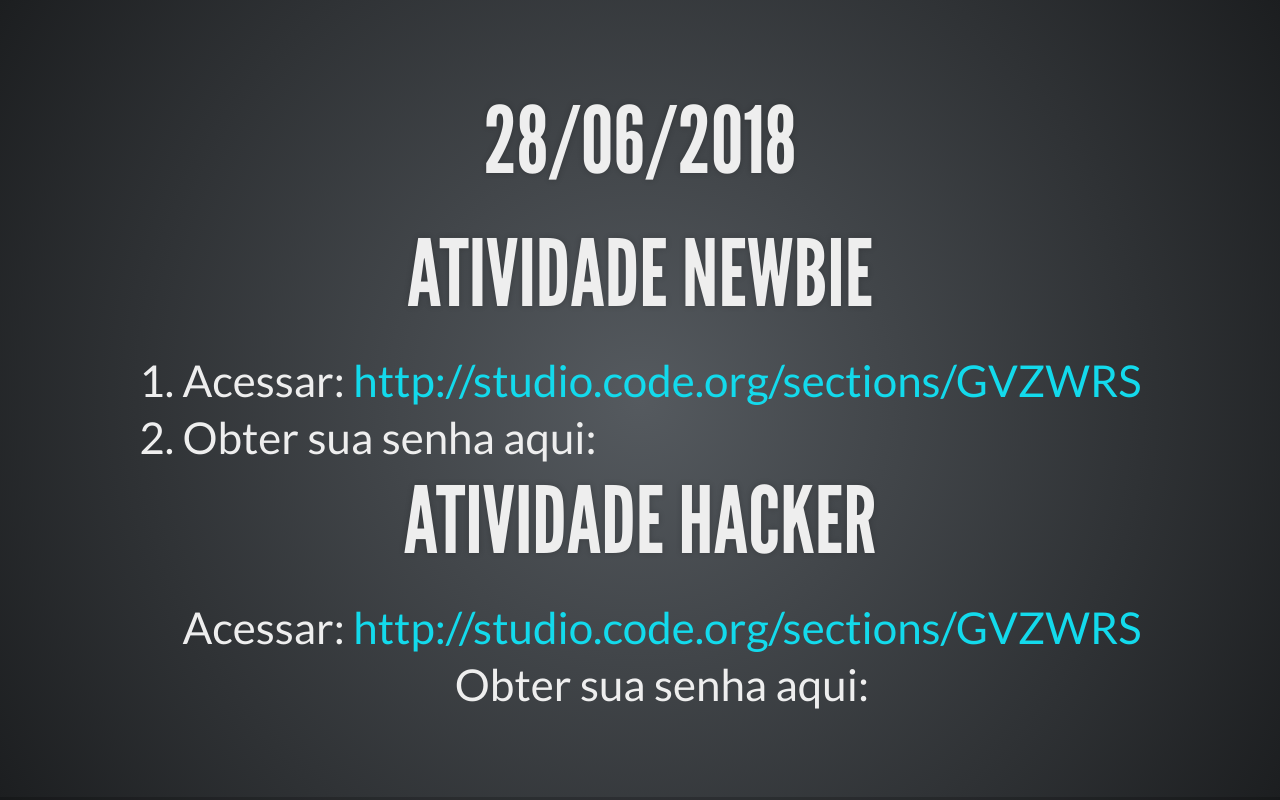
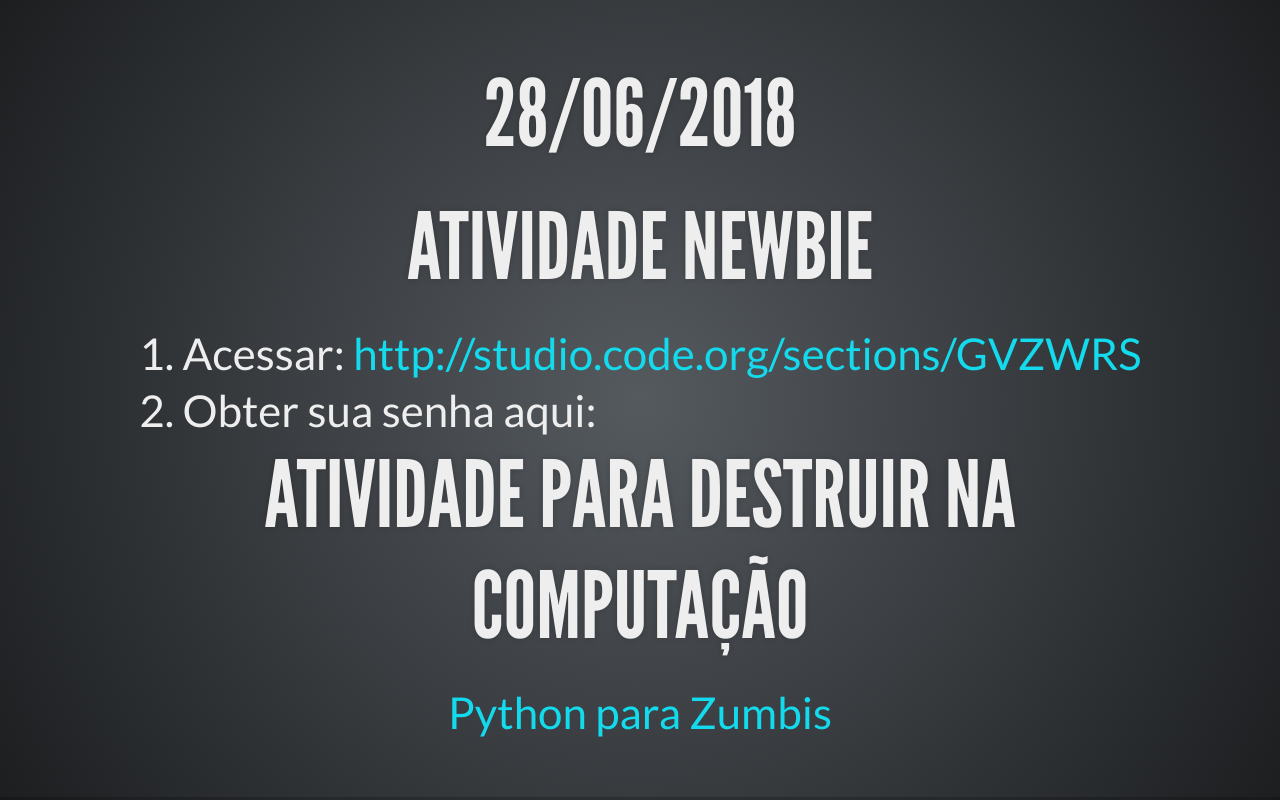
Before and after one commit to raciocinio-computacional/raciocinio-computacional.github.io, a website: page atividades.html in a window 1280 px wide. Drawn offline with Linux system fonts and the light colour scheme.

Commit message:
python para zumbis

```diff
--- a/atividades.html
+++ b/atividades.html
@@ -34,9 +34,11 @@
 					<li>Acessar: <a href="http://studio.code.org/sections/GVZWRS">http://studio.code.org/sections/GVZWRS</a></li>
 					<li>Obter sua senha aqui:</li>
 				</ol>
-				<h2>Atividade hacker</h2>
-				<ol>Acessar: <a href="http://studio.code.org/sections/GVZWRS">http://studio.code.org/sections/GVZWRS</a></ol>
-				<ol>Obter sua senha aqui:</ol>
+				<!-- <h2>Atividade hacker</h2>
+				Adicionar alunos fazendo-os ir khanacademy.org/coaches e digite em:
+				MPC2RFDV -->
+				<h2>Atividade para destruir na computação</h2>
+				<a href="https://www.pycursos.com/python-para-zumbis/">Python para Zumbis</a>
 			</section>
 		</div>
 	</div>
```
